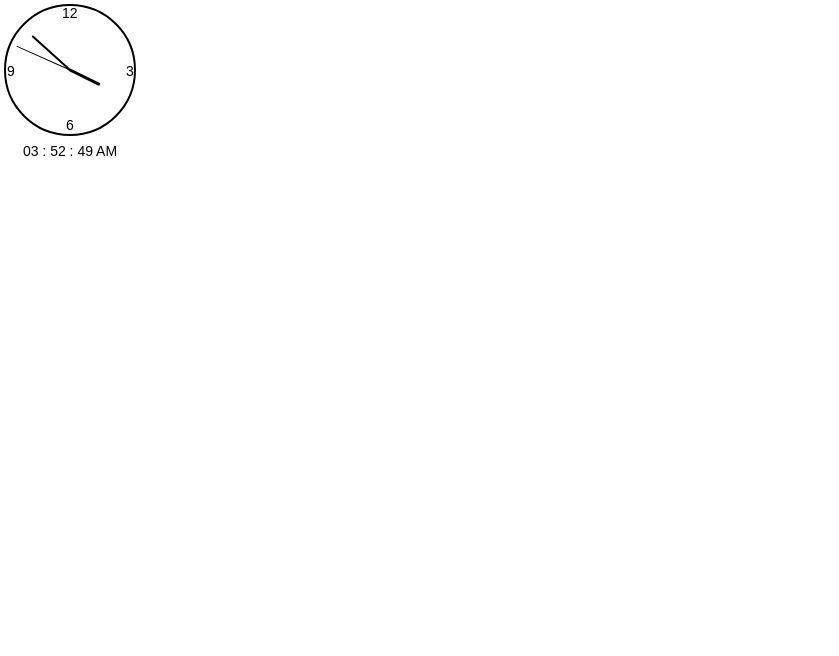
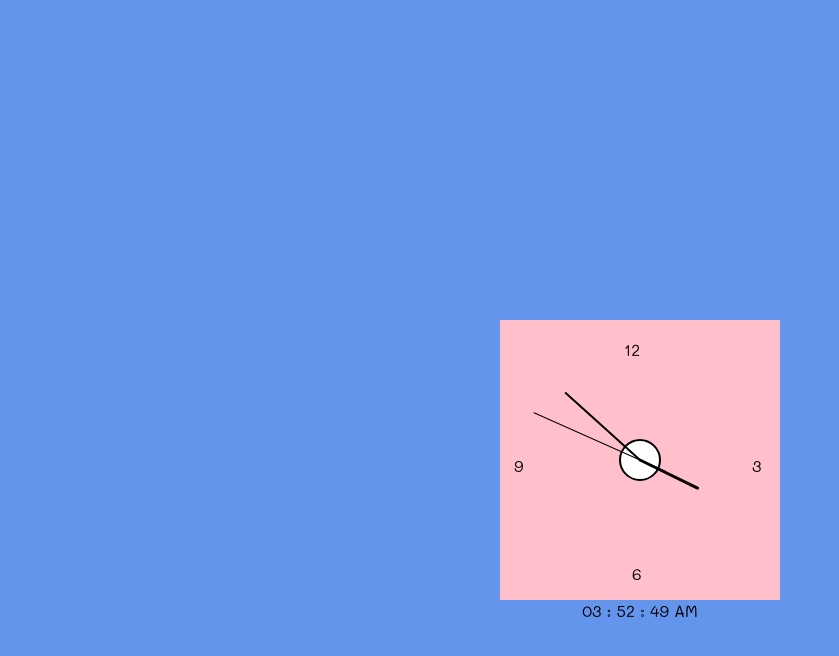
Before and after one commit to emma-ong/analog-clock, a plain HTML site: page index.html in a window 1280 px wide. Shown: the whole page, without its empty margins (0-839 px from the left). Drawn offline with Linux system fonts and the light colour scheme.

Commit message:
Enlarge clock, change CSS for better visualisation

```diff
--- a/index.html
+++ b/index.html
@@ -8,23 +8,26 @@
     <script type="text/javascript" src="script.js"></script>
     <meta name="description" content="">
     <meta name="viewport" content="width=device-width, initial-scale=1">
+    <link rel="preconnect" href="https://fonts.googleapis.com">
+    <link rel="preconnect" href="https://fonts.gstatic.com" crossorigin>
+    <link href="https://fonts.googleapis.com/css2?family=Mali:ital,wght@0,200;0,300;0,400;0,500;0,600;0,700;1,200;1,300;1,400;1,500;1,600;1,700&display=swap" rel="stylesheet">
     <link type="text/css" rel="stylesheet" href="styles.css">
   </head>
   <body>
     <div class="analog-clock">
-      <svg width="140" height="140">
-        <circle id="clock-face" cx="70" cy="70" r="65"/>
+      <svg width="280" height="280">
+        <circle id="clock-face" cx="140" cy="140" r="20"/>
         <!-- On x & y axis - 1 represents start of line and 2 represents end of line -->
         <!-- h: hour, m: minute, s: second -->
-        <line id="h-hand" x1="70" y1="70" x2="70" y2="38"/>
-        <line id="m-hand" x1="70" y1="70" x2="70" y2="20"/>
-        <line id="s-hand" x1="70" y1="70" x2="70" y2="12"/>
-        <line id="s-tail" x1="70" y1="70" x2="70" y2="56"/>
+        <line id="h-hand" x1="140" y1="140" x2="140" y2="76"/>
+        <line id="m-hand" x1="140" y1="140" x2="140" y2="40"/>
+        <line id="s-hand" x1="140" y1="140" x2="140" y2="24"/>
+        <line id="s-tail" x1="140" y1="140" x2="140" y2="112"/>
         <!-- text coordinates adjusted -->
-        <text x="62" y="18">12</text>
-        <text x="126" y="76">3</text>
-        <text x="66" y="130">6</text>
-        <text x="7" y="76">9</text>
+        <text x="124" y="36">12</text>
+        <text x="252" y="152">3</text>
+        <text x="132" y="260">6</text>
+        <text x="14" y="152">9</text>
 
 
       </svg>
--- a/script.js
+++ b/script.js
@@ -65,7 +65,7 @@ function setAttr(id,val){
     //(+)tive angles = clockwise
     //(-)tive angles = anticlockwise
     //x and y axis at 70
-  let v = `rotate(${val},70,70)`;
+  let v = `rotate(${val},140,140)`;
   document.getElementById(id).setAttribute('transform', v);
 
 };
--- a/styles.css
+++ b/styles.css
@@ -1,22 +1,28 @@
-/* Asterisk is known as CSS' universal selectors (all types of elements on HTML page */
-* {
-
-    margin: 0;
-    padding: 0;
-    font-family: sans-serif;
-    font-size: 14px;
-
+body {
+  margin: 0;
+  height: 100%;
+  width: 100%;
+}
+.analog-clock {
+  background-color: cornflowerblue;
+  font-size: 100%;
+  font-family: 'Mali', cursive, sans-serif;
+  padding: 25%;
 }
 
-.analog-clock {
-  width: 140px;
-  height: 140px;
+svg{
+  background-color: pink;
+  /* svg is inline by default, css to center */
+  margin: auto;
+  display: block;
 }
 
 #clock-face {
   stroke: black;
   stroke-width: 2px;
   fill:white;
+
+
 }
 
 #h-hand, #m-hand, #s-hand, #s-tail {
```
